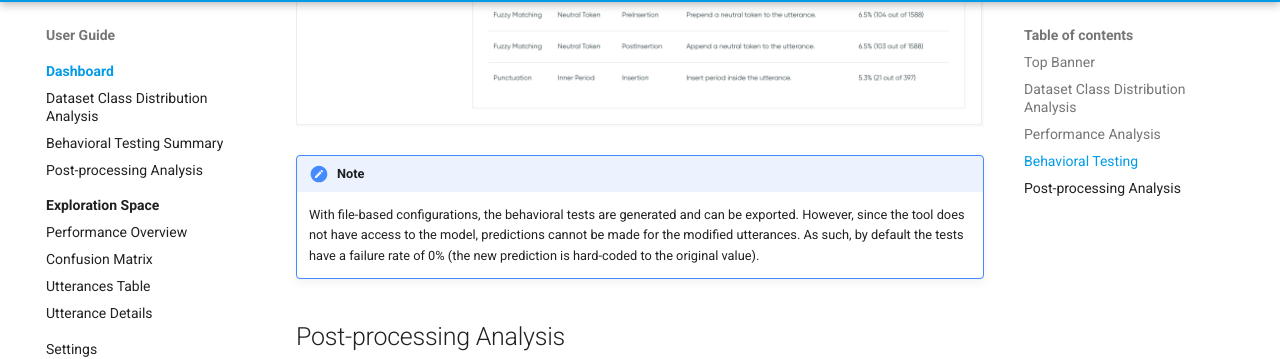
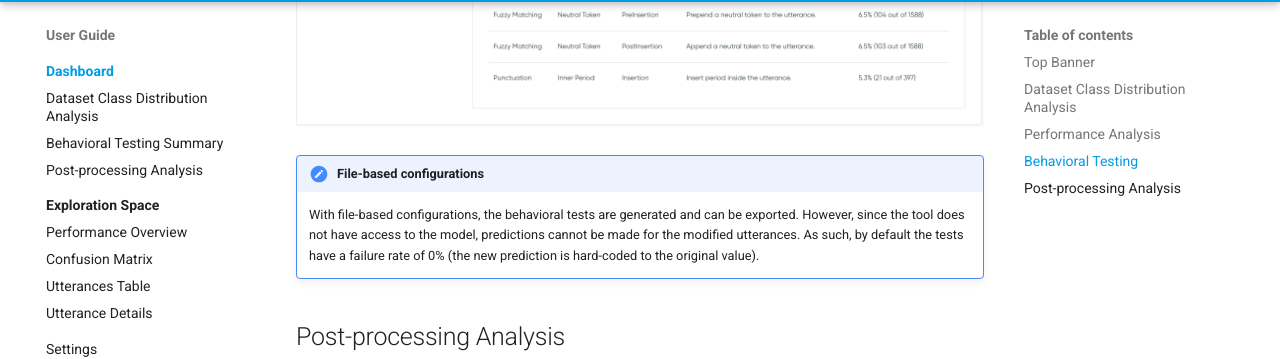
Before and after one commit to ServiceNow/azimuth, an MkDocs documentation site: the page built from docs/docs/user-guide/index.md, in a window 1280 px wide and 900 px high, scrolled down 3203 px. Shown: the part 94-453 px from the top of the window. Built offline with MkDocs 1.6.1 and Material for MkDocs 9.7.7, drawn with Linux system fonts in a browser that asks for light colours; emoji names are drawn with the system emoji font; comment, search, counter and statistics services are not loaded.

Commit message:
Add missing admonition

```diff
--- a/docs/docs/user-guide/index.md
+++ b/docs/docs/user-guide/index.md
@@ -87,7 +87,7 @@ information on tests and the option to export the results.
 
 ![Screenshot](../_static/images/dashboard/behavioral-testing.png)
 
-!!! note
+!!! note "File-based configurations"
 
     With file-based configurations, the behavioral tests are generated and can be exported.
     However, since the tool does not have access to the model, predictions cannot be made for the
```
